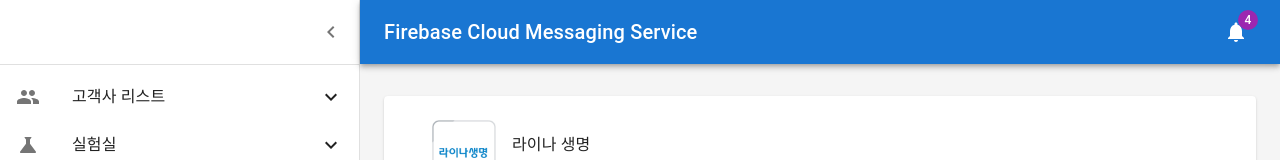
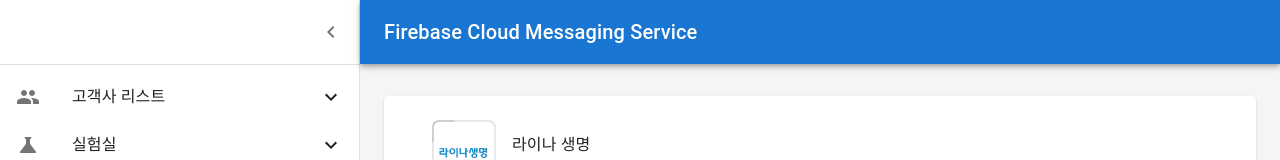
Before and after one commit to irlink-dev/irfcm, a Next.js app: page / in a window 1280 px wide. Shown: the top 160 px of the page. Built offline with nearby package versions, Linux system fonts and the light colour scheme.

Commit message:
:hammer: 코드 수정 - 상단 AppBar 사용하지 않는 IconButton 주석 처리.

```diff
--- a/src/component/dashboard/Dashboard.tsx
+++ b/src/component/dashboard/Dashboard.tsx
@@ -70,11 +70,11 @@ export default function Dashboard({ children }: any) {
                     >
                         Firebase Cloud Messaging Service
                     </Typography>
-                    <IconButton color="inherit">
-                        <Badge badgeContent={4} color="secondary">
-                            <NotificationsIcon />
-                        </Badge>
-                    </IconButton>
+                    {/*<IconButton color="inherit">*/}
+                    {/*    <Badge badgeContent={4} color="secondary">*/}
+                    {/*        <NotificationsIcon />*/}
+                    {/*    </Badge>*/}
+                    {/*</IconButton>*/}
                 </Toolbar>
                 {isLoading &&
                     <LinearProgress sx={{ position: 'absolute', bottom: 0, left: 0, width: '100%' }} color="primary" />}
```
